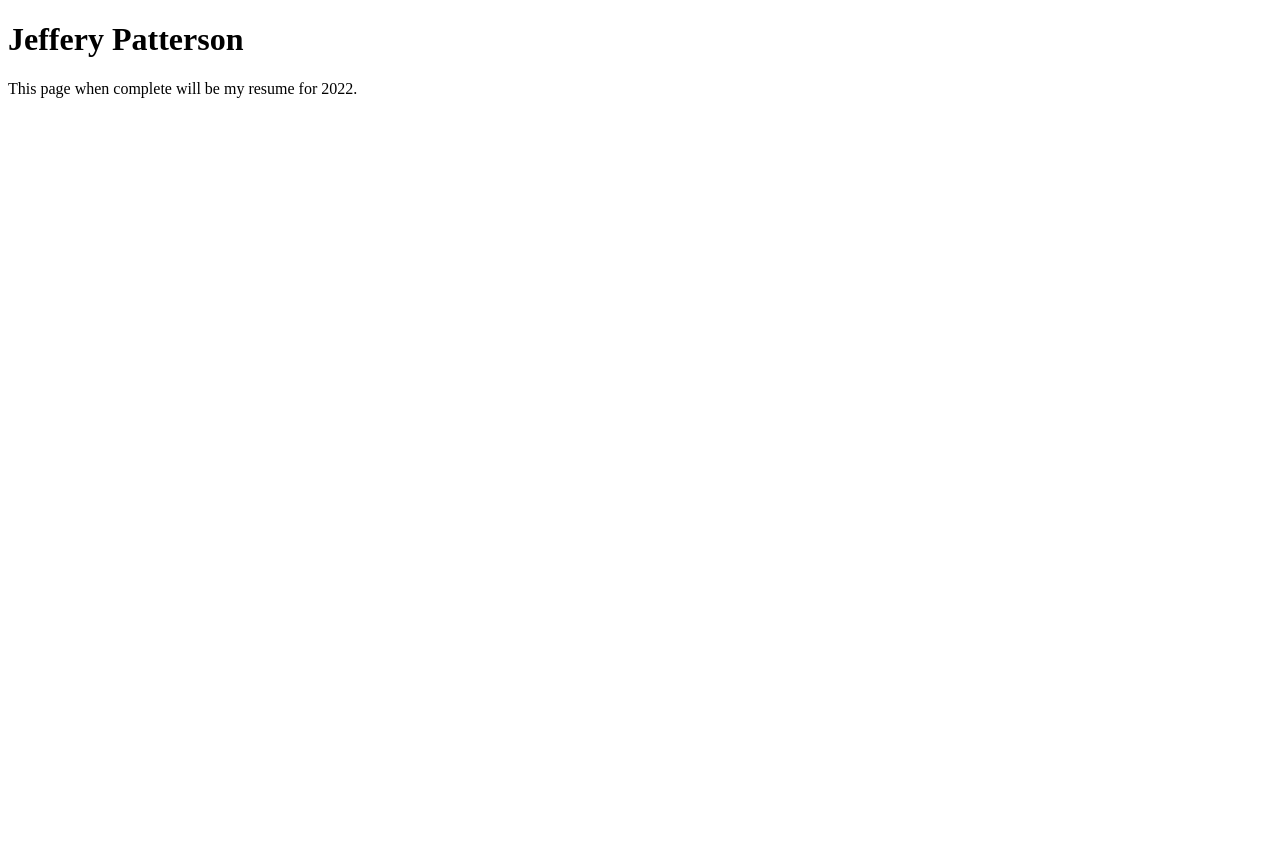
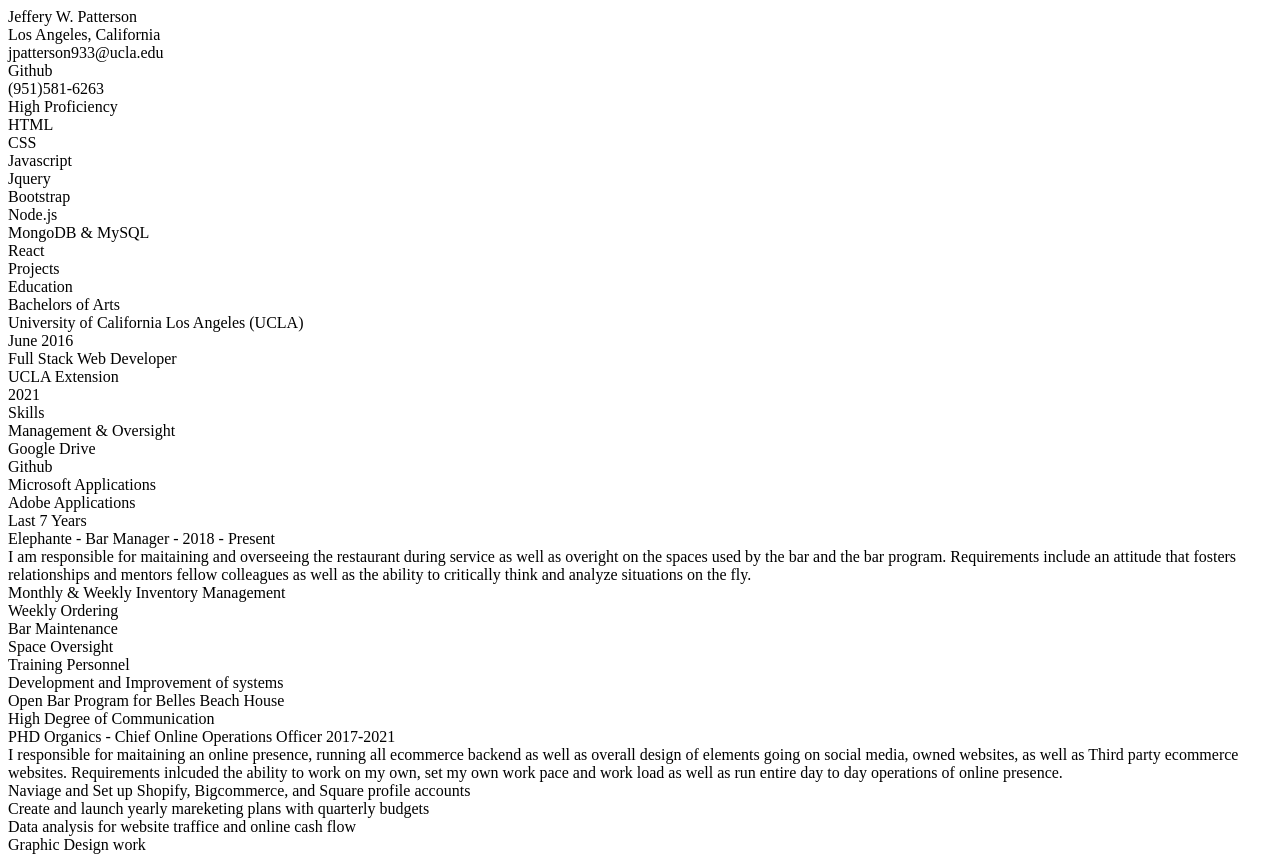
Before and after one commit to jpatterson933/resume, a plain HTML site: page index.html in a window 1280 px wide. Before the commit the page ends 800 px from the top, so only its background shows below. Drawn offline with Linux system fonts and the light colour scheme.

Commit message:
HTML Grid skeleton built

```diff
--- a/index.html
+++ b/index.html
@@ -1,15 +1,107 @@
 <!DOCTYPE html>
 <html lang="en">
+
 <head>
     <meta charset="UTF-8">
     <meta http-equiv="X-UA-Compatible" content="IE=edge">
     <meta name="viewport" content="width=device-width, initial-scale=1.0">
     <title>Jeffery Patterson Resume 2022</title>
 </head>
+
 <body>
-    <h1>Jeffery Patterson</h1>
-    <p>This page when complete will be my resume for 2022.</p>
+    <div> <!-- Main Grid -->
+        <div> <!-- First Grid Row (Introduction)-->
+            <div>Jeffery W. Patterson</div> <!--one row-->
+            <div> <!-- Row Two-->
+                <div> <!-- Column 1 -->
+                    <div>Los Angeles, California</div>
+                    <div>jpatterson933@ucla.edu</div>
+                    <div>Github</div>
+                    <div>(951)581-6263</div>
+                </div>
+                <div> <!-- Column 2 -->
+                    <div>High Proficiency</div>
+                    <div>HTML</div>
+                    <div>CSS</div>
+                    <div>Javascript</div>
+                    <div>Jquery</div>
+                    <div>Bootstrap</div>
+                    <div>Node.js</div>
+                    <div>MongoDB & MySQL</div>
+                    <div>React</div>
+                    <div>Projects</div> <!-- Link this to github repository -->
+                </div>
+            </div>
+        </div>
 
+        <div> <!-- Second Grid Row (Education) -->
+            <div>Education</div> <!-- Row One-->
+            <div> <!-- Row Two -->
+                <div> <!-- Column 1 -->
+                    <div>Bachelors of Arts</div>
+                    <div>University of California Los Angeles (UCLA)</div>
+                    <div>June 2016</div>
+                </div>
+                <div><!-- Column 2 -->
+                    <div>Full Stack Web Developer</div>
+                    <div>UCLA Extension</div>
+                    <div>2021</div>
+                </div>
+            </div>
+        </div>
+        <div> <!-- Third Grid Row (Skills) -->
+            <div>Skills</div> <!-- Row 1 -->
+            <div> <!-- Row Two -->
+                <div>Management & Oversight</div>
+                <div>Google Drive</div>
+                <div>Github</div>
+                <div>Microsoft Applications</div>
+                <div>Adobe Applications</div>
+            </div>
+        </div>
+        <div> <!-- Fourth Grid Row (Employment)-->
+            <div>Last 7 Years</div> <!-- Row One -->
+            <div><!-- Row Two (Employment 1)-->
+                <div> <!-- Row One -->
+                    <div>Elephante - Bar Manager - 2018 - Present</div>
+                    <div>I am responsible for maitaining and overseeing the restaurant during service as well as overight on the spaces used by the bar and
+                        the bar program. Requirements include an attitude that fosters relationships and mentors
+                        fellow colleagues as well as the ability to critically think and analyze situations on the fly.
+                    </div>
+                </div>
+                <div><!-- Row Two -->
+                    <div> <!-- Column 1-->
+                        <div>Monthly & Weekly Inventory Management</div>
+                        <div>Weekly Ordering</div>
+                        <div>Bar Maintenance</div>
+                        <div>Space Oversight</div>
+                    </div>
+                    <div> <!-- Column 2 -->
+                        <div>Training Personnel</div>
+                        <div>Development and Improvement of systems</div>
+                        <div>Open Bar Program for Belles Beach House</div>
+                        <div>High Degree of Communication</div>
+                    </div>
+                </div>
+            </div>
+            <div> <!-- Row Three -->
+                <div> <!-- Row One -->
+                    <div>PHD Organics - Chief Online Operations Officer 2017-2021</div>
+                    <div>I responsible for maitaining an online presence, running all ecommerce backend as well
+                        as overall design of elements going on social media, owned websites, as well as Third party
+                        ecommerce websites. Requirements inlcuded the ability to work on my own, set my own work pace
+                        and work load as well as run entire day to day operations of online presence.
+                    </div>
+                </div>
+                <div> <!-- Row Two -->
+                    <div>Naviage and Set up Shopify, Bigcommerce, and Square profile accounts</div>
+                    <div>Create and launch yearly mareketing plans with quarterly budgets</div>
+                    <div>Data analysis for website traffice and online cash flow</div>
+                    <div>Graphic Design work</div>
+                </div>
+            </div>
+        </div>
+    </div>
+</body>
 
-</body>
 </html>
```
Also changed, not shown: index.css (added).
